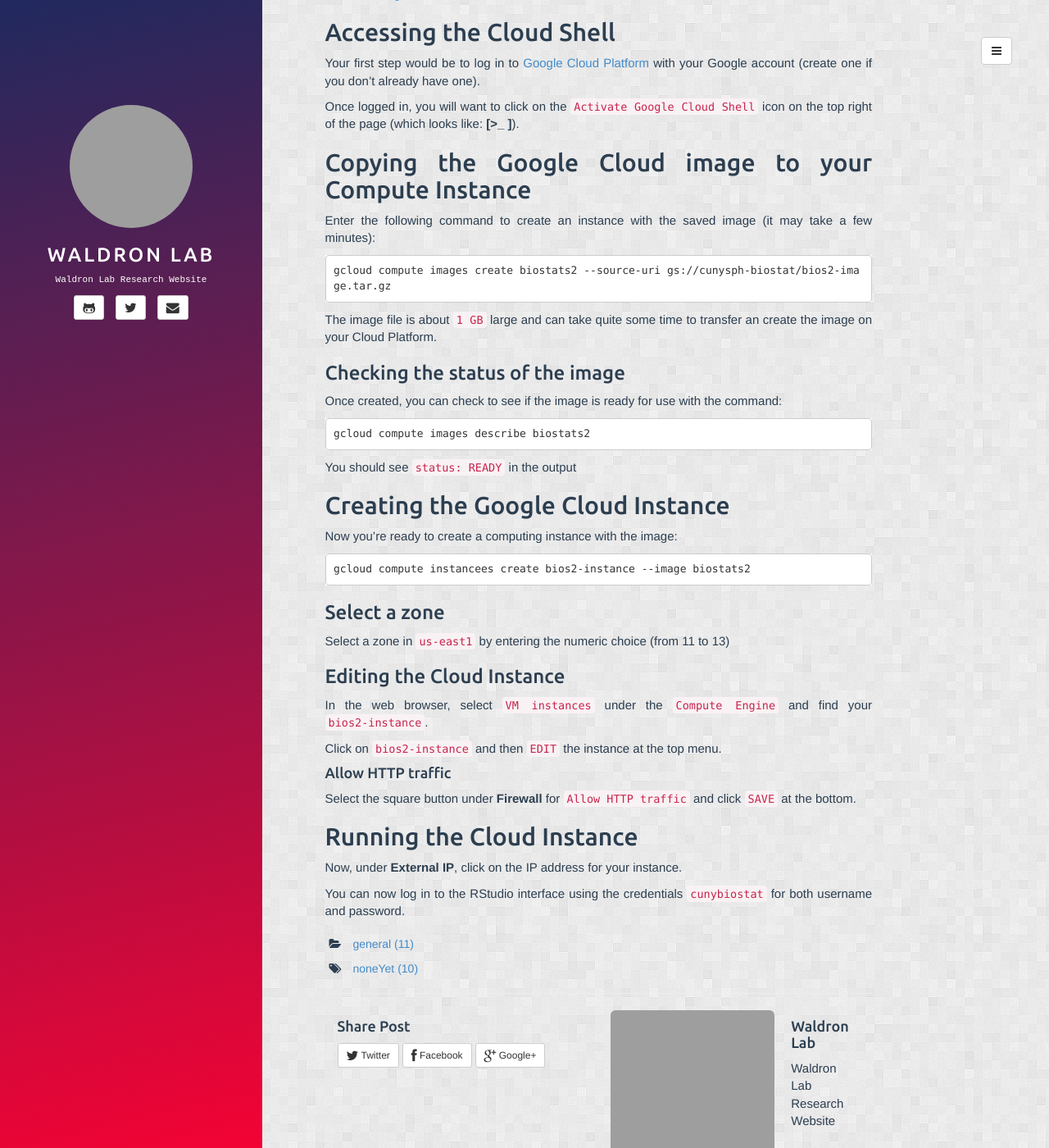
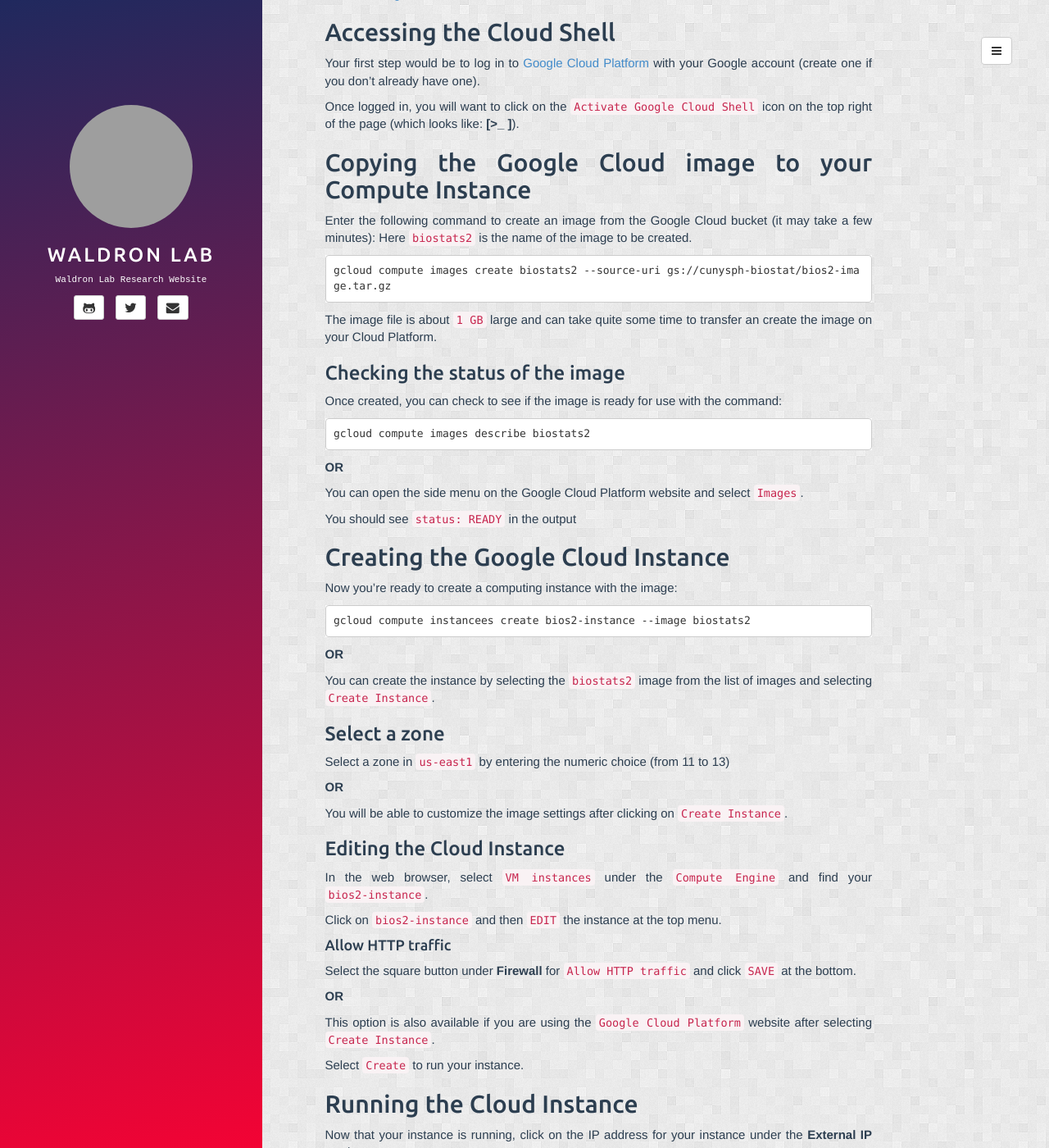
Before and after one commit to juadiegaitan/waldronlab.github.io, a Jekyll site: the page built from _posts/2016-08-31-google-cloud.md, in a window 1280 px wide and 1400 px high, scrolled down 346 px. Shown: the whole window at 82% size. Built offline with Jekyll 4.4.1, drawn with Linux system fonts in a browser that asks for light colours; grey boxes are pictures that could not be loaded.

Commit message:
Add GUI instructions

````diff
--- a/_posts/2016-08-31-google-cloud.md
+++ b/_posts/2016-08-31-google-cloud.md
@@ -27,7 +27,8 @@ icon on the top right of the page (which looks like: **[>_ ]**).
 
 ## Copying the Google Cloud image to your Compute Instance <a name="copyimage"></a>
 
-Enter the following command to create an instance with the saved image (it may take a few minutes):
+Enter the following command to create an image from the Google Cloud bucket  (it may take a few minutes):
+Here `biostats2` is the name of the image to be created.
 
 ```
 gcloud compute images create biostats2 --source-uri gs://cunysph-biostat/bios2-ima
@@ -45,6 +46,10 @@ Once created, you can check to see if the image is ready for use with the comman
 gcloud compute images describe biostats2
 ```
 
+**OR**
+
+You can open the side menu on the Google Cloud Platform website and select `Images`.
+
 You should see `status: READY` in the output
 
 ## Creating the Google Cloud Instance <a name="createimage"></a>
@@ -55,9 +60,17 @@ Now you're ready to create a computing instance with the image:
 gcloud compute instancees create bios2-instance --image biostats2
 ```
 
+**OR**
+
+You can create the instance by selecting the `biostats2` image from the list of images and selecting `Create Instance`.
+
 ### Select a zone <a name="zone"></a>
 
 Select a zone in `us-east1` by entering the numeric choice (from 11 to 13)
+
+**OR**
+
+You will be able to customize the image settings after clicking on `Create Instance`.
 
 ### Editing the Cloud Instance <a name="editinstance"></a>
 
@@ -71,9 +84,16 @@ Click on `bios2-instance` and then `EDIT` the instance at the top menu.
 Select the square button under **Firewall** for `Allow HTTP traffic` and click
 `SAVE` at the bottom.
 
+**OR**
+
+This option is also available if you are using the `Google Cloud Platform` website after selecting
+`Create Instance`.
+
+Select `Create` to run your instance.
+
 ## Running the Cloud Instance <a name="runcloud"></a>
 
-Now, under **External IP**, click on the IP address for your instance.
+Now that your instance is running, click on the IP address for your instance under the **External IP** section.
 
 You can now log in to the RStudio interface using the credentials `cunybiostat`
 for both username and password.
````
